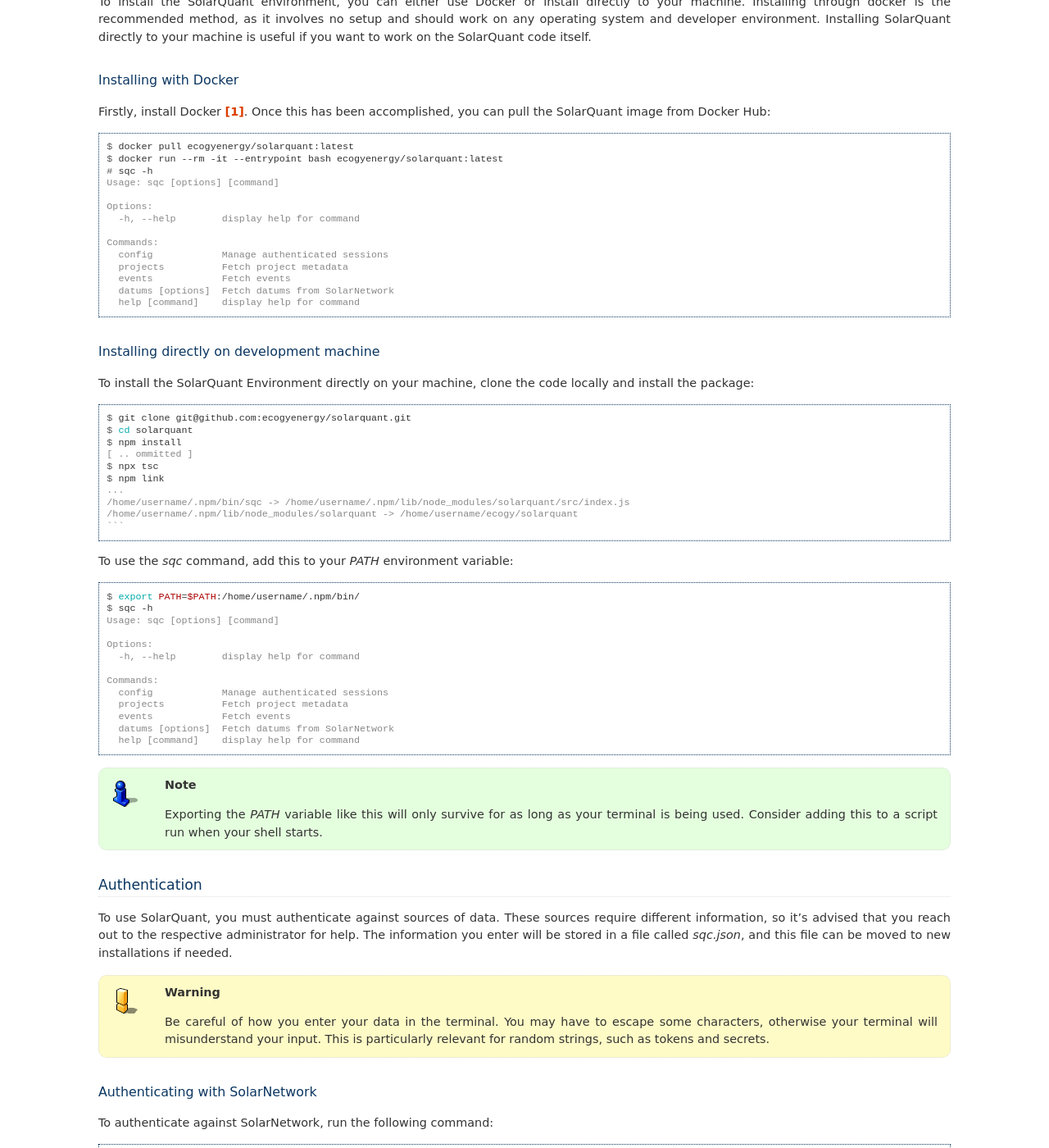
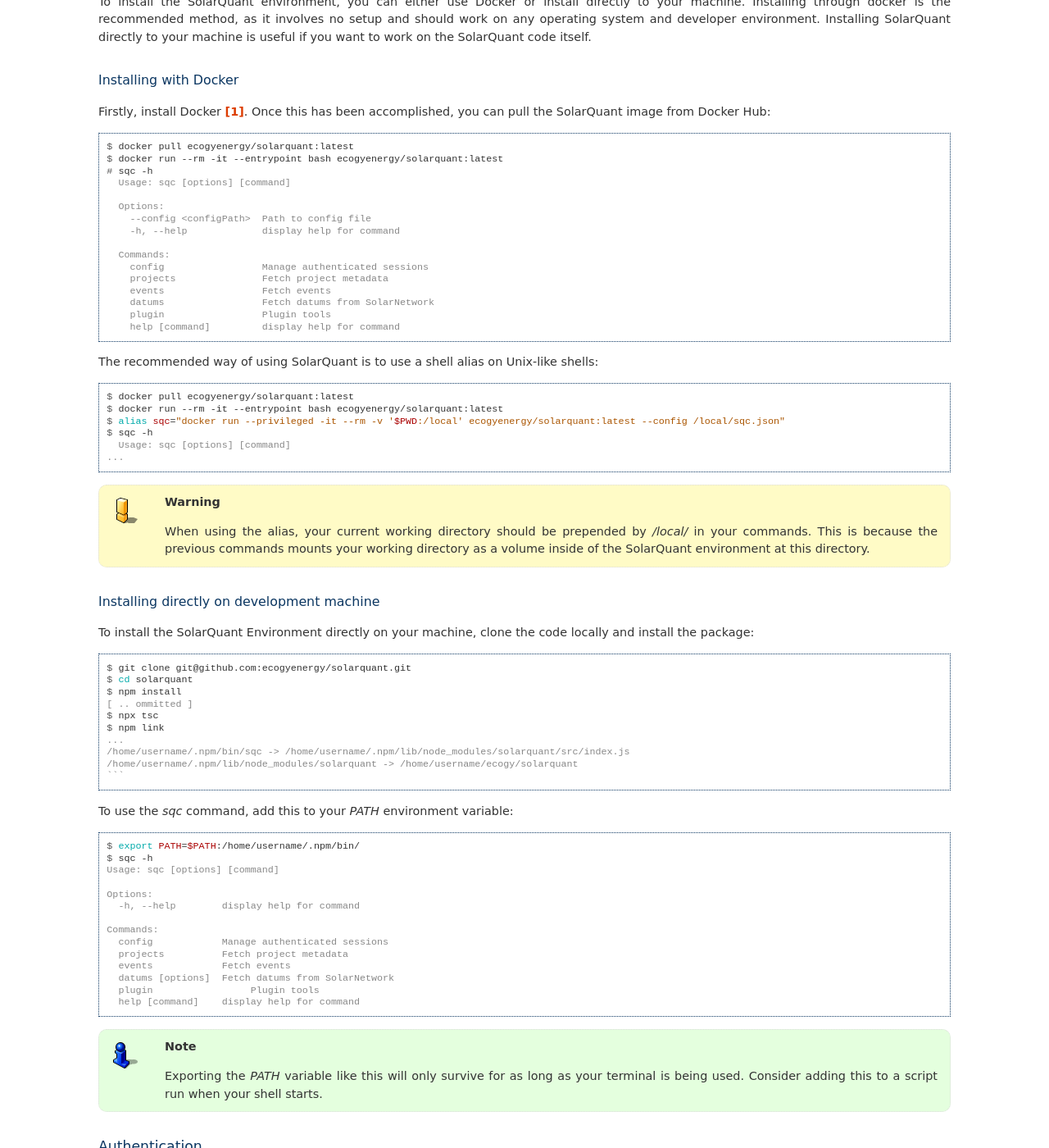
Before and after one commit to ecogyenergy/solarquant, a Sphinx documentation site: the page built from docs/gettingstarted.rst, in a window 1280 px wide and 1400 px high, scrolled down 243 px. Shown: the whole window at 82% size. Built offline with Sphinx 7.4.7, drawn with Linux system fonts in a browser that asks for light colours; some of the changed text lies outside the part shown.

Commit message:
Change docs to include new required options
Signed-off-by: Thomas Passmore <thomas@ecogysolar.com>

```diff
--- a/docs/gettingstarted.rst
+++ b/docs/gettingstarted.rst
@@ -19,17 +19,36 @@
     $ docker pull ecogyenergy/solarquant:latest
     $ docker run --rm -it --entrypoint bash ecogyenergy/solarquant:latest
     # sqc -h
-    Usage: sqc [options] [command]
+      Usage: sqc [options] [command]
 
-    Options:
-      -h, --help        display help for command
+      Options:
+        --config <configPath>  Path to config file
+        -h, --help             display help for command
 
-    Commands:
-      config            Manage authenticated sessions
-      projects          Fetch project metadata
-      events            Fetch events
-      datums [options]  Fetch datums from SolarNetwork
-      help [command]    display help for command
+      Commands:
+        config                 Manage authenticated sessions
+        projects               Fetch project metadata
+        events                 Fetch events
+        datums                 Fetch datums from SolarNetwork
+        plugin                 Plugin tools
+        help [command]         display help for command
+
+The recommended way of using SolarQuant is to use a shell alias on Unix-like shells:
+
+.. code-block:: console
+
+    $ docker pull ecogyenergy/solarquant:latest
+    $ docker run --rm -it --entrypoint bash ecogyenergy/solarquant:latest
+    $ alias sqc="docker run --privileged -it --rm -v '$PWD:/local' ecogyenergy/solarquant:latest --config /local/sqc.json"
+    $ sqc -h
+      Usage: sqc [options] [command]
+    ...
+
+.. warning::
+
+    When using the alias, your current working directory should be prepended by `/local/` in your commands. This is
+    because the previous commands mounts your working directory as a volume inside of the SolarQuant environment at
+    this directory.
 
 Installing directly on development machine
 ~~~~~~~~~~~~~~~~~~~~~~~~~~~~~~~~~~~~~~~~~~
@@ -65,6 +84,7 @@
       projects          Fetch project metadata
       events            Fetch events
       datums [options]  Fetch datums from SolarNetwork
+      plugin                 Plugin tools
       help [command]    display help for command
 
 .. note::
```
Also changed, not shown: other parts of docs/gettingstarted.rst (+2 -2 lines).
